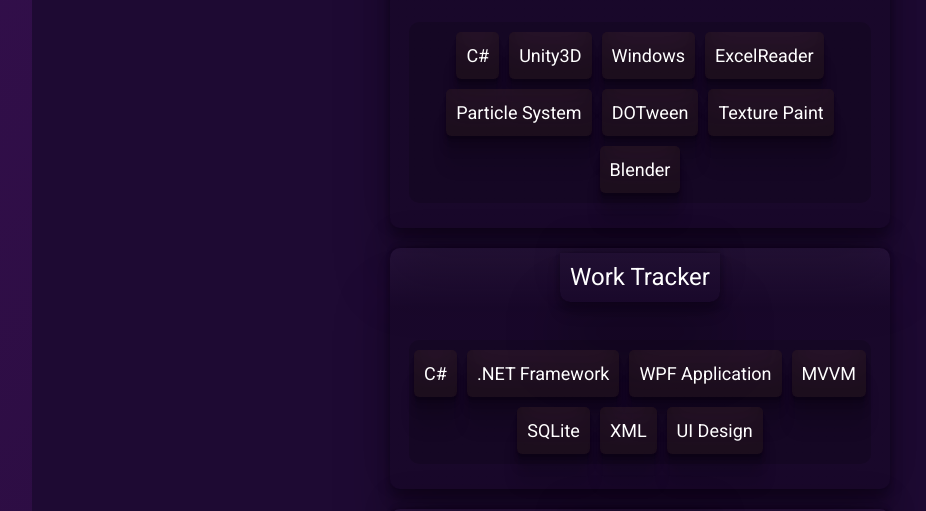
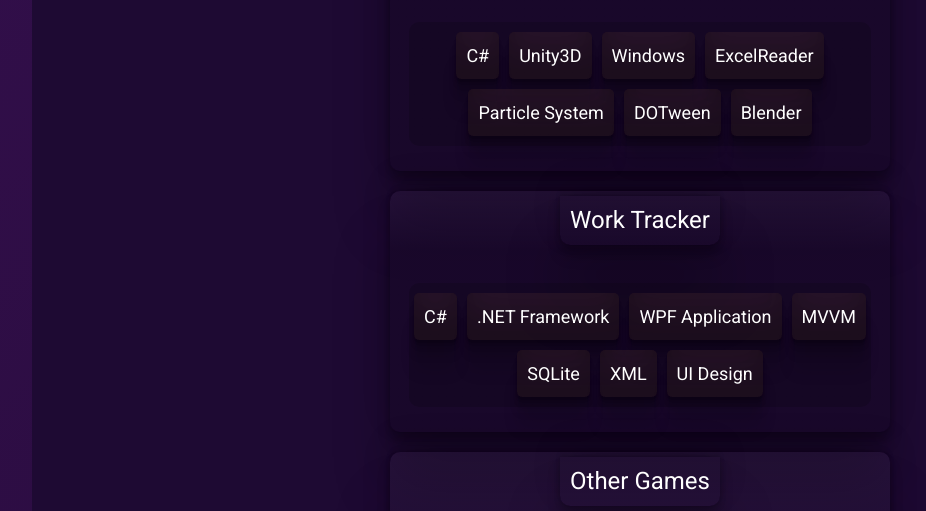
Before and after one commit to sevilerdal/sevilerdal.github.io, a plain HTML site: page index.html in a window 1280 px wide. Shown: the part 6264-6775 px from the top of the page, without its empty margins (0-926 px from the left). Drawn offline with nearby package versions, Linux system fonts and the light colour scheme.

Commit message:
Update index.html

```diff
--- a/index.html
+++ b/index.html
@@ -500,7 +500,6 @@
                                     <div class="skill-p">ExcelReader</div>
                                     <div class="skill-p">Particle System</div>
                                     <div class="skill-p">DOTween</div>
-                                    <div class="skill-p">Texture Paint</div>
                                     <div class="skill-p">Blender</div>
                                 </div>
                             </div>
```
